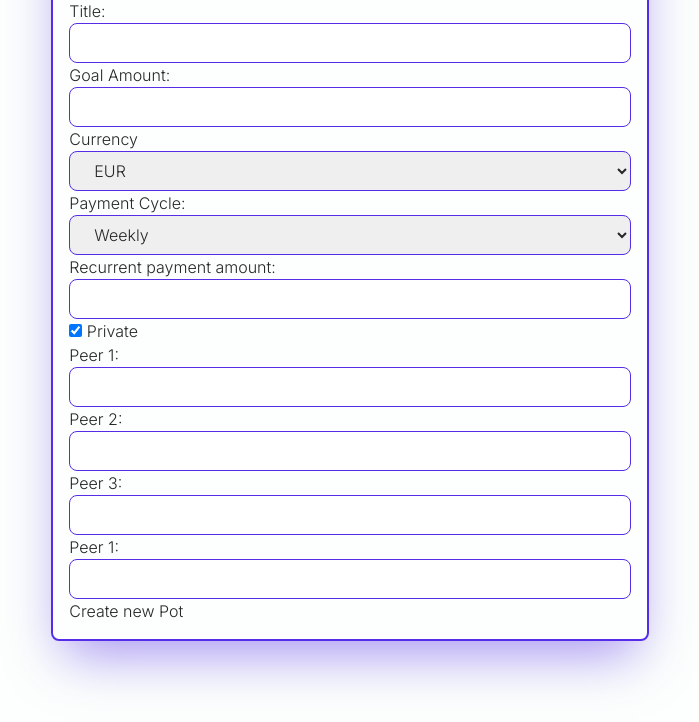
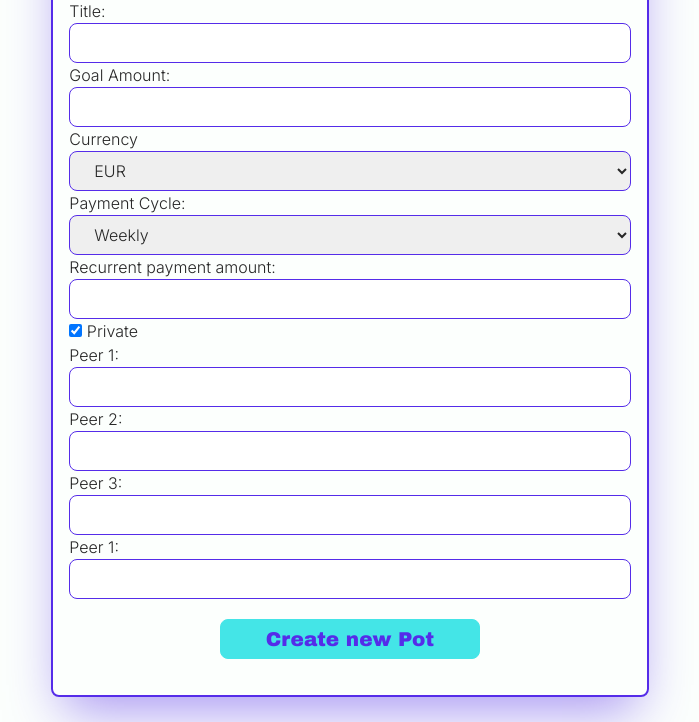
Before and after one commit to AwsSG/revfinance, a Flask app: page /createPot in a window 1280 px wide. Shown: the part 309-1031 px from the top of the page, without its empty margins (290-989 px from the left). Run offline with Flask 3, Linux system fonts and the light colour scheme; data comes from the database, SQL or seed files in the repository; style sheets or scripts are compiled from the project's sources; some libraries are stand-ins or nearby versions.

Commit message:
Add for stylying to create pot

```diff
--- a/templates/createPot.html
+++ b/templates/createPot.html
@@ -47,9 +47,9 @@
             <label for="peer4">Peer 1:</label><br>
             <input type="email" id="peer4" name="peer4"
             class="w-full h-10 pl-5 border rounded-lg border-han-purple"><br>
-
-            <input type="submit" value="Create new Pot">
-
+            <div class="p-5 text-center text-xl font-archivo-black">
+                <input type="submit" value="Create new Pot" class="w-2/3 h-10 border border-fluorescent-blue rounded-lg bg-fluorescent-blue text-han-purple hover:text-white cursor-pointer lg:w-1/2">
+            </div>
         </form>
     </div>
 </div>
```
